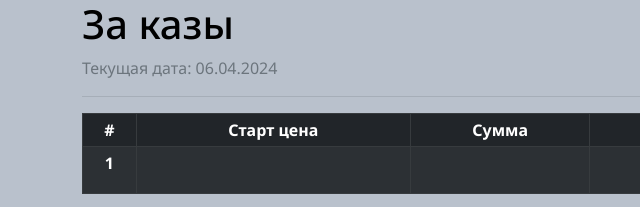
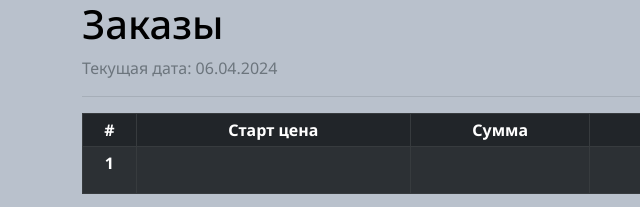
Before and after one commit to NikanorovS/test, a plain HTML site: page index.html in a window 1280 px wide. Shown: the top 207 px of the page, 0-640 px from the left. Drawn offline with Linux system fonts and the light colour scheme.

Commit message:
Update index.html

```diff
--- a/index.html
+++ b/index.html
@@ -16,7 +16,7 @@
 
 <body>
     <div class="container">
-        <h1>За казы</h1>
+        <h1>Заказы</h1>
         <p id="currentDate">Текущая дата: </p>
         <hr>
         <table class="table table-hover table-striped table-dark table-bordered table-sm">
```
